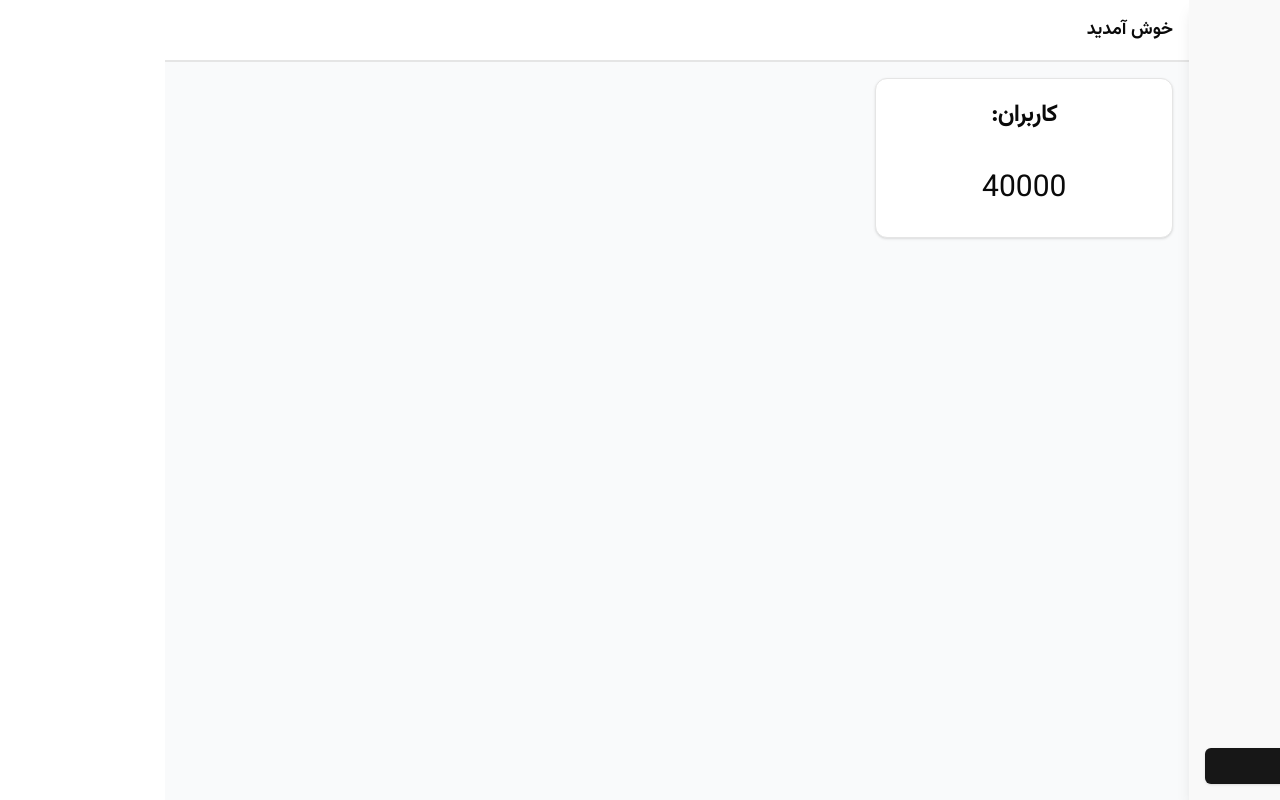
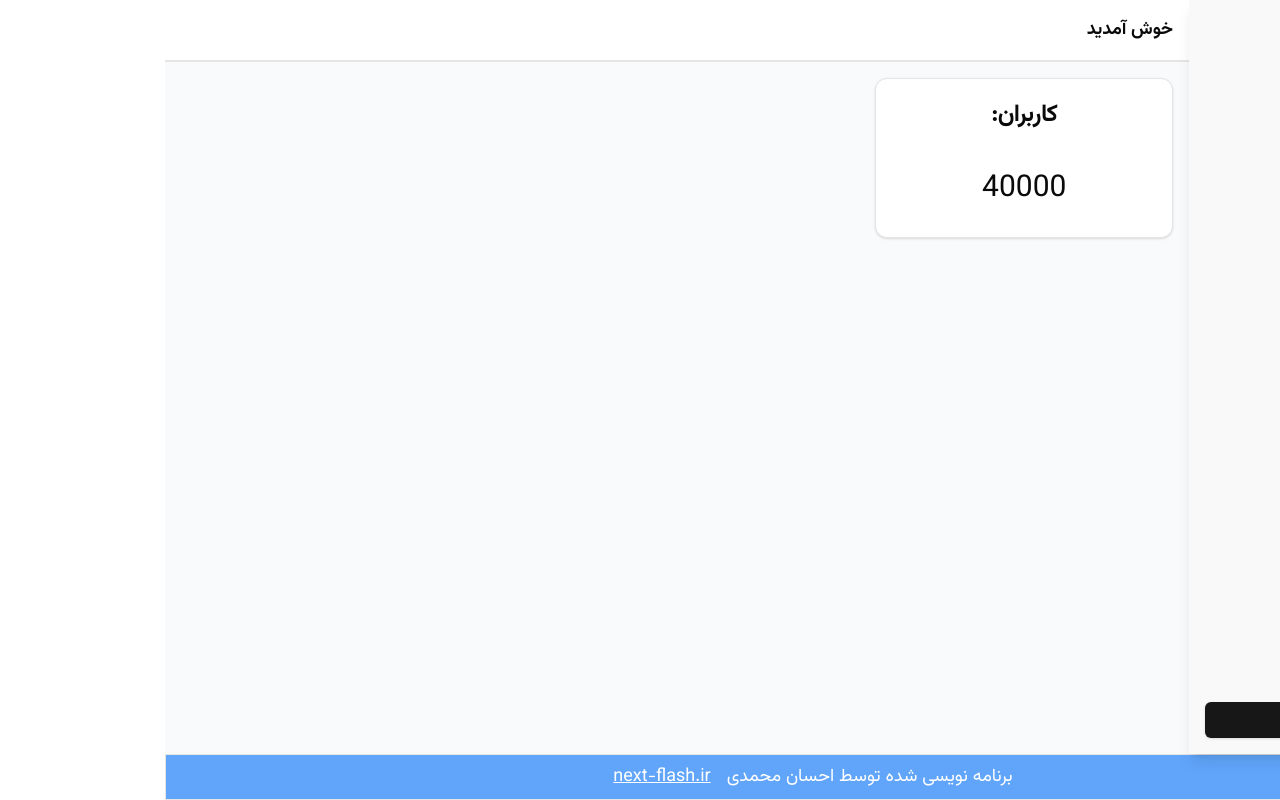
Before and after one commit to ItsEhsanMM/manage-system, a Next.js app: page /dashboard in a window 1280 px wide. Built offline with nearby package versions, Linux system fonts and the light colour scheme; no server answers.

Commit message:
add footer

```diff
--- a/app/auth/login/page.tsx
+++ b/app/auth/login/page.tsx
@@ -2,7 +2,7 @@ import { Login } from '@/components/auth/Login'
 
 export default async function Page() {
   return (
-    <div className='grid h-dvh w-full items-center justify-center'>
+    <div className='grid h-full w-full items-center justify-center'>
       <Login />
     </div>
   )
--- a/app/dashboard/layout.tsx
+++ b/app/dashboard/layout.tsx
@@ -9,7 +9,7 @@ export default async function Layout({
 }) {
   const user = await auth()
   return (
-    <div className='flex min-h-screen'>
+    <div className='flex h-full'>
       {/* Sidebar */}
       <Sidebar />
 
--- a/app/layout.tsx
+++ b/app/layout.tsx
@@ -2,6 +2,7 @@ import type { Metadata } from 'next'
 import './globals.css'
 import { Vazirmatn } from 'next/font/google'
 import ReactQueryProvider from '@/providers/react-query'
+import Footer from '@/components/shared/Footer'
 
 export const metadata: Metadata = {
   title: 'Create Next App',
@@ -18,9 +19,12 @@ export default function RootLayout({
   children: React.ReactNode
 }>) {
   return (
-    <html lang='fa' dir='rtl' className={vazir.className}>
-      <body>
-        <ReactQueryProvider>{children}</ReactQueryProvider>
+    <html lang='fa' dir='rtl' className={`${vazir.className}`}>
+      <body className='flex h-dvh max-h-dvh flex-col overflow-auto'>
+        <ReactQueryProvider>
+          {children}
+          <Footer />
+        </ReactQueryProvider>
       </body>
     </html>
   )
--- a/components/Sidebar.tsx
+++ b/components/Sidebar.tsx
@@ -13,7 +13,7 @@ export default function Sidebar() {
     <>
       {/* Sidebar */}
       <aside
-        className={`fixed z-40 h-dvh w-64 transform bg-[#f9f9f9] p-4 shadow-lg transition-transform duration-300 ease-in-out md:relative ${
+        className={`fixed z-40 h-full w-64 transform bg-[#f9f9f9] p-4 shadow-lg transition-transform duration-300 ease-in-out md:relative ${
           isOpen ? 'translate-x-0' : 'translate-x-full'
         } md:translate-x-0`}
       >
--- /dev/null
+++ b/components/shared/Footer.tsx
@@ -0,0 +1,17 @@
+import Link from 'next/link'
+
+const Footer = () => {
+  return (
+    <section className='flex w-full items-center justify-center gap-x-4 space-x-4 border bg-blue-400 p-2 text-sm text-white md:text-lg'>
+      <p>برنامه نویسی شده توسط احسان محمدی</p>
+      <Link
+        className='h-full underline'
+        href={'https://next-flash.ir'}
+        target='_blank'
+      >
+        next-flash.ir
+      </Link>
+    </section>
+  )
+}
+export default Footer
```
